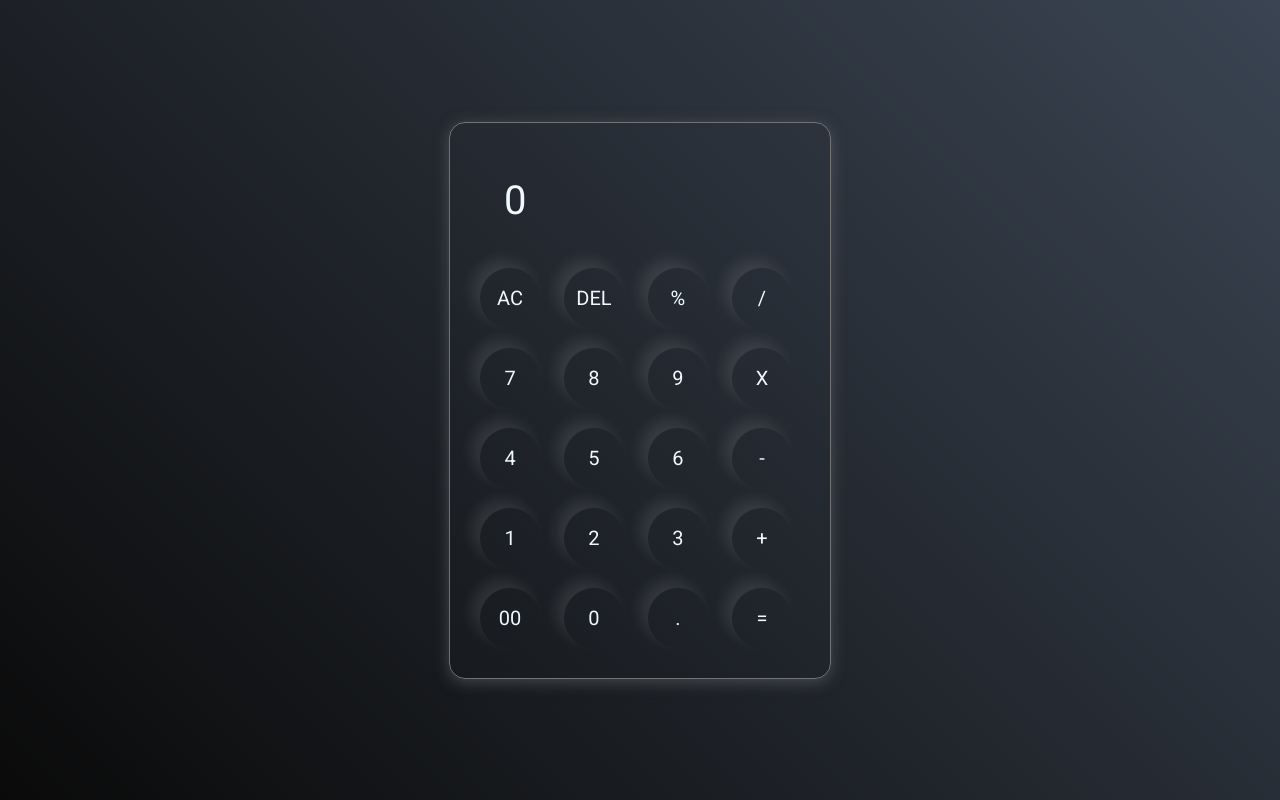
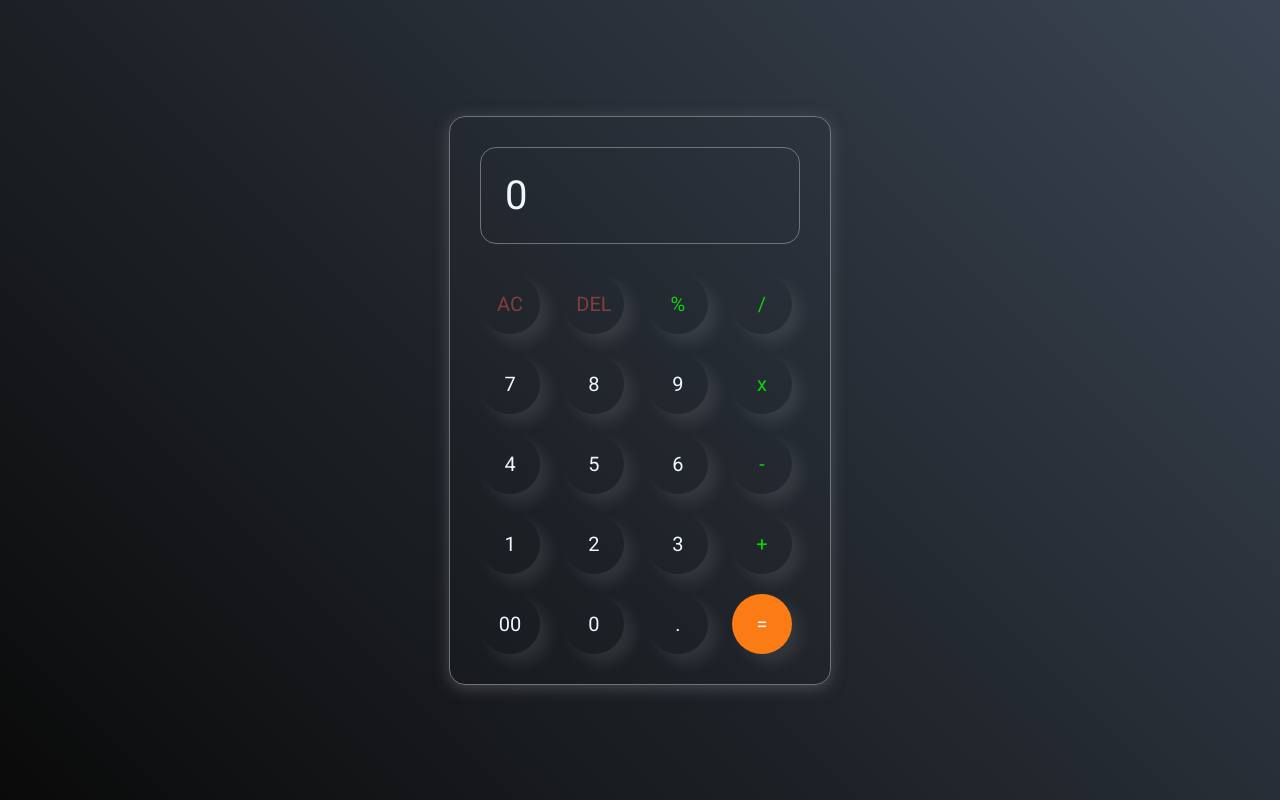
Before and after one commit to Sudipto-dash/Calculator-using-JS, a plain HTML site: page index.html in a window 1280 px wide. Drawn offline with Linux system fonts and the light colour scheme.

Commit message:
styling complete

```diff
--- a/index.html
+++ b/index.html
@@ -9,36 +9,36 @@
     </head>
 <body>
     <div class="calculator">
-        <input type="text" placeholder="0">
+        <input type="text" placeholder="0" id = "inputPlace">
         <div class="div">
-            <button>AC</button>
-            <button>DEL</button>
-            <button>%</button>
-            <button>/</button>
+            <button class="AC">AC</button>
+            <button class="Del">DEL</button>
+            <button class="operator">%</button>
+            <button class="operator">/</button>
         </div>
         <div class="div">
             <button>7</button>
             <button>8</button>
             <button>9</button>
-            <button>X</button>
+            <button class="operator">x</button>
         </div>
         <div class="div">
             <button>4</button>
             <button>5</button>
             <button>6</button>
-            <button>-</button>
+            <button class="operator">-</button>
         </div>
         <div class="div">
             <button>1</button>
             <button>2</button>
             <button>3</button>
-            <button>+</button>
+            <button class="operator">+</button>
         </div>
         <div class="div">
             <button>00</button>
             <button>0</button>
             <button>.</button>
-            <button>=</button>
+            <button class="equalButton">=</button>
         </div>
 
     </div>
--- a/style.css
+++ b/style.css
@@ -28,9 +28,11 @@ body{
 }
 input{
     width: 320px;
-    border: none;
+    border: 1px solid #717377;
+    border-radius: 16px;
     padding: 24px;
     margin: 10px;
+    margin-bottom: 20px;
     background: transparent;
     box-shadow: 0px 3px 15px rgbs(84,84,84,84,0.1);
     font-size: 40px;
@@ -49,6 +51,16 @@ button{
     background: transparent;
     color: aliceblue;
     font-size: 20px;
-    box-shadow: -8px -8px 15px rgba(255,255,255,0.1);
+    box-shadow: 9px 9px 15px rgba(255,255,255,0.09);
     cursor: pointer;
 }
+
+.equalButton{
+    background-color:#fb7c14;
+}
+.operator{
+    color: rgb(15, 209, 12);
+}
+.AC,.Del{
+    color: rgb(130, 62, 62);
+}
```
